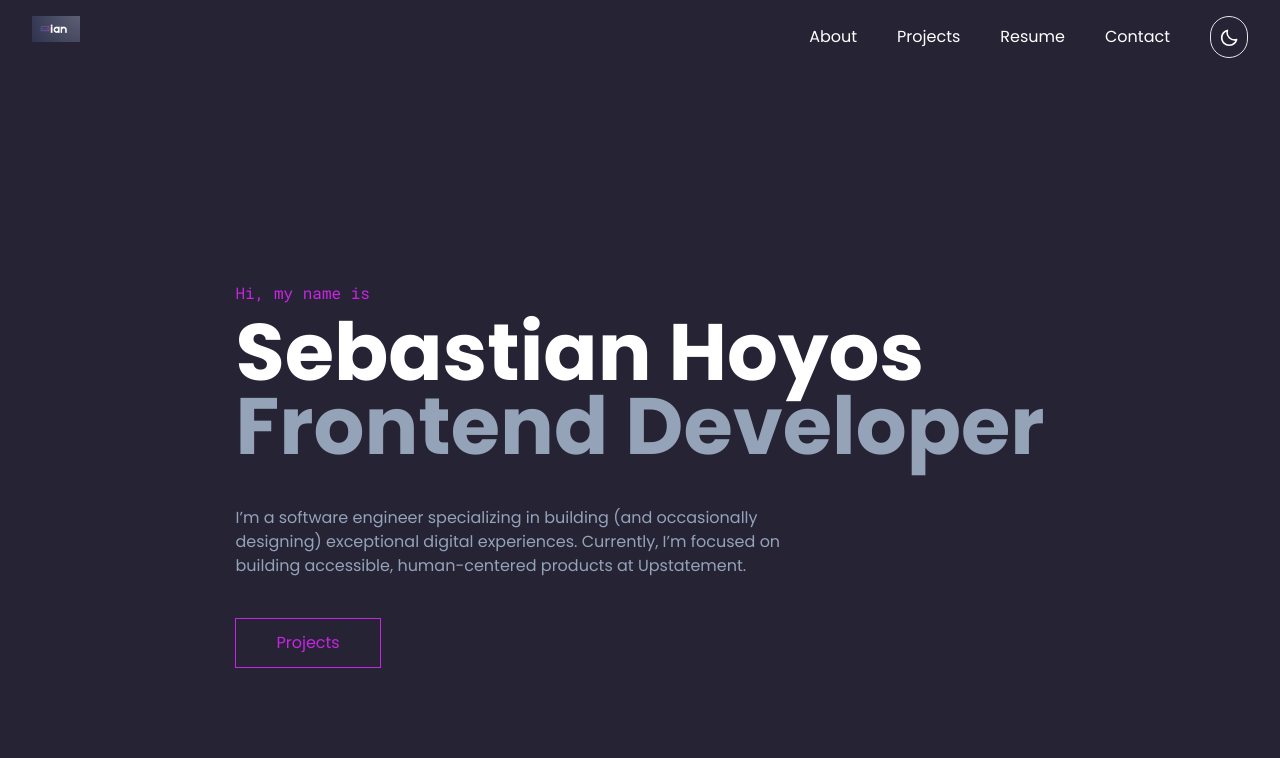
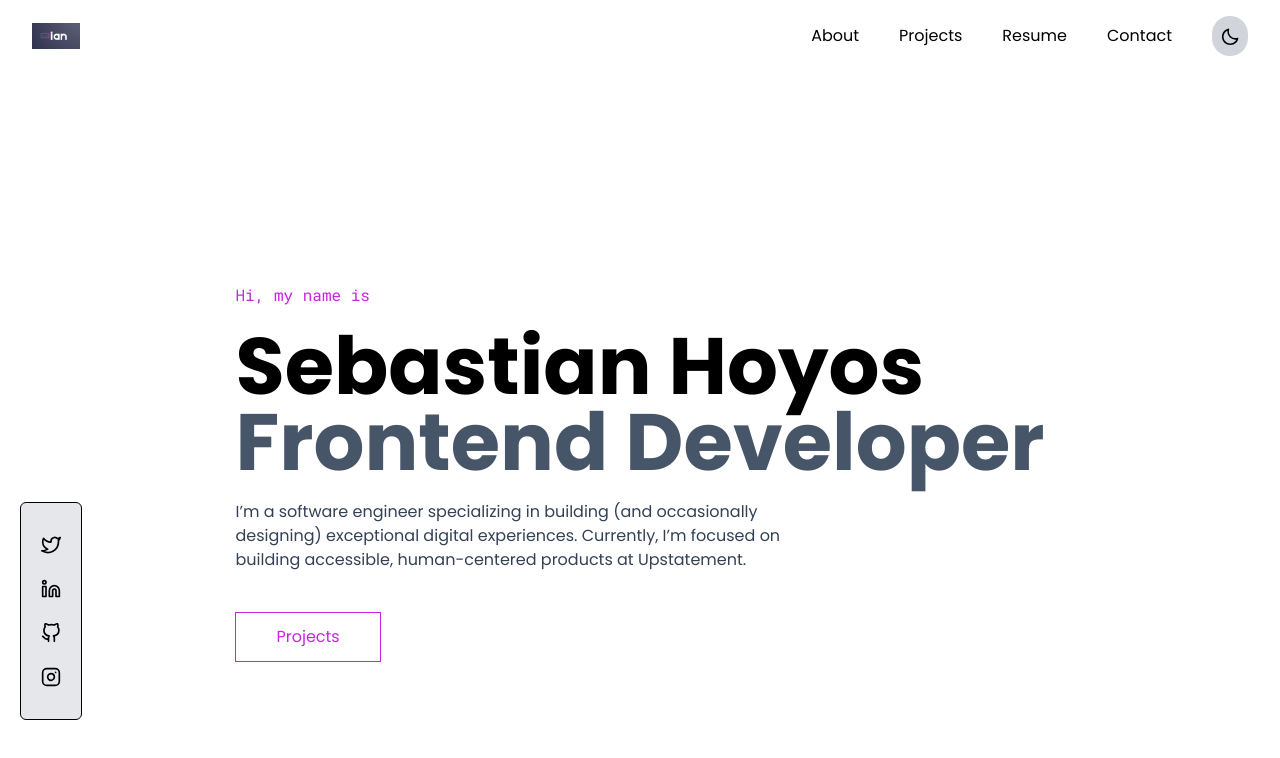
Before and after one commit to tamerlantian/portfolio, a React (Vite) app: page / in a window 1280 px wide. Both pictures are taken after a click on the button 1229 px from the left and 37 px from the top of the page. Shown: the top 758 px of the page. Built offline with nearby package versions, Linux system fonts and the light colour scheme.

Commit message:
dark theme for hero and main

```diff
--- a/index.html
+++ b/index.html
@@ -12,7 +12,7 @@
   <title>ian</title>
 </head>
 
-<body>
+<body className="dark">
   <div id="root"></div>
   <script type="module" src="/src/main.jsx"></script>
 </body>
--- a/src/App.css
+++ b/src/App.css
@@ -3,7 +3,7 @@
 }
 
 .hero-header {
-  font-size: clamp(40px, 8vw, 80px)
+  font-size: clamp(32px, 8vw, 80px)
 }
 
 .rightbar {
--- a/src/App.jsx
+++ b/src/App.jsx
@@ -1,16 +1,28 @@
-import React from "react";
+import React, { useEffect } from "react";
 import "./App.css";
 import Navbar from "./components/Navbar";
 import Hero from "./components/Hero";
+import SocialBar from "./components/SocialBar";
 import { useStateContext } from "./context/ContextProvider";
 
 const App = () => {
-  const { open } = useStateContext();
+  const { open, toggleTheme } = useStateContext();
+
+  useEffect(() => {
+    if (toggleTheme) {
+      document.documentElement.classList.add("dark");
+    } else {
+      document.documentElement.classList.remove("dark");
+    }
+  });
 
   return (
-    <div className="font-display h-full bg-main">
-      { open && <div className="filter"></div>}
+    <div className="font-display h-full bg-main dark:bg-white">
+      {open && <div className="filter"></div>}
       <Navbar />
+      <aside className="fixed bottom-[10%] left-5 hidden xl:block">
+        <SocialBar />
+      </aside>
       <main className="h-screen">
         <Hero />
       </main>
--- a/src/components/Burguer.jsx
+++ b/src/components/Burguer.jsx
@@ -18,7 +18,7 @@ const Burguer = ({ isMobileValue }) => {
       <button
         id="hamburger"
         onClick={handleClick}
-        className="text-2xl md:hidden text-font"
+        className="text-2xl md:hidden text-font bg-slate-700 dark:text-black dark:bg-gray-300 rounded-full p-1"
       >
         <RxTextAlignJustify />
       </button>
--- /dev/null
+++ b/src/components/ButtonTheme.jsx
@@ -0,0 +1,27 @@
+import React from "react";
+import { BiMoon } from "react-icons/bi";
+import { BsSun } from "react-icons/bs";
+import { useStateContext } from "../context/ContextProvider";
+
+const ButtonTheme = ({ mobile }) => {
+  const { toggleTheme, handleToggleTheme } = useStateContext();
+
+  // this style switches the button when user is on a mobile device
+  const style = `rounded-full bg-slate-700 ${
+    mobile ? "w-11/12 mt-5 p-4" : "p-2 ml-10"
+  } dark:bg-gray-300`;
+
+  return (
+    <button onClick={handleToggleTheme} className={style}>
+      {toggleTheme ? (
+        <BiMoon className="inline text-xl dark:text-black" />
+      ) : (
+        <BsSun className="inline text-xl dark:text-black" />
+      )}
+
+      {mobile && <span className="dark:text-black ml-3">Change to light theme</span>}
+    </button>
+  );
+};
+
+export default ButtonTheme;
--- a/src/components/Hero.jsx
+++ b/src/components/Hero.jsx
@@ -5,26 +5,26 @@ const Hero = () => {
     <div className="container flex justify-center items-center flex-col h-full">
       <div>
         <div className="delay-100">
-        <span className="text-font font-alt">Hi, my name is</span>
+        <span className="text-font font-alt dark:text-darkFont">Hi, my name is</span>
         </div>
         <div className="delay-200">
-          <h2 className="text-white font-bold mt-8 hero-header leading-7">
+          <h2 className="text-white font-bold mt-4 md:mt-10 hero-header leading-9 dark:text-black">
             Sebastian Hoyos
           </h2>
         </div>
         <div className="delay-300">
-        <h3 className="text-slate-400 font-bold hero-header">
+        <h3 className="text-slate-400 font-bold hero-header leading-9 mt-2 sm:mt-10 dark:text-slate-600">
           Frontend Developer
         </h3>
         </div>
         <div className="delay-400">
-          <p className="text-slate-400 mt-5 max-w-xl">
+          <p className="text-slate-400 mt-5 md:mt-10 max-w-xl dark:text-slate-700">
             I’m a software engineer specializing in building (and occasionally
             designing) exceptional digital experiences. Currently, I’m focused on
             building accessible, human-centered products at Upstatement.
           </p>
         </div>
-        <button className="border border-font py-3 px-10 mt-10 text-font hover:rounded-md hover:bg-font hover:text-white hover:-translate-y-3 hover:ease-in-out hover:duration-300 ease-in-out duration-300">
+        <button className="border border-font py-3 px-10 mt-10 text-font hover:rounded-md hover:bg-font hover:text-white hover:-translate-y-3 hover:ease-in-out hover:duration-300 ease-in-out duration-300 dark:border-darkFont">
           Projects
         </button>
       </div>
--- a/src/components/Navbar.jsx
+++ b/src/components/Navbar.jsx
@@ -29,7 +29,7 @@ const Navbar = () => {
   }, [screenSize]);
 
   return (
-    <nav className="flex justify-between py-4 px-8">
+    <nav className="flex justify-between items-center py-4 px-8">
       <div>
         <img className="w-12" src={logo} alt="" />
       </div>
--- a/src/components/RightNav.jsx
+++ b/src/components/RightNav.jsx
@@ -1,6 +1,6 @@
 import React, { useEffect, useRef } from "react";
-import { BiMoon } from "react-icons/bi";
-import { IoMdClose } from "react-icons/io";
+
+import ButtonTheme from "./ButtonTheme";
 
 const RightNav = ({ onClose, open, isMobileValue }) => {
   const rightBar = useRef();
@@ -25,32 +25,27 @@ const RightNav = ({ onClose, open, isMobileValue }) => {
   }, []);
 
   // style for opening and closing sidenav
-  const mobile = `bg-modal text-white z-10 w-72 rounded-xl fixed top-4 right-4 pt-2 pb-5 shadow-xl rightbar ${
+  const mobile = `bg-modal text-slate-200 z-10 w-72 rounded-xl fixed top-4 right-4 pt-2 pb-5 shadow-xl rightbar dark:text-black dark:bg-white ${
     open ? "block" : "hidden"
   }`;
   // style for turning sidenav display flex
-  const desktop = `flex items-center text-white`;
+  const desktop = `flex items-center text-white dark:text-black`;
   // styles for links with proper positioning
-  const linkClass = `${isMobileValue ? "pl-5 pt-5" : "pl-10"}`;
+  const linkClass = `hover:text-font ${isMobileValue ? "pl-5 pt-5" : "pl-10"}`;
 
   return (
     <ul ref={rightBar} className={isMobileValue ? mobile : desktop}>
-      <li className={linkClass}>About</li>
-      <li className={linkClass}>Projects</li>
-      <li className={linkClass}>Resume</li>
-      <li className={linkClass}>Contact</li>
+      <li className={linkClass}><a href="">About</a></li>
+      <li className={linkClass}><a href="">Projects</a></li>
+      <li className={linkClass}><a href="">Resume</a></li>
+      <li className={linkClass}><a href="">Contact</a></li>
       {isMobileValue ? (
-        <li className="rounded-full w-11/12 m-auto mt-5 p-4 bg-main">
-          <button>
-            <BiMoon className="inline text-xl mr-3" />
-            <span>Change to light theme</span>
-          </button>
+        <li className="text-center">
+          <ButtonTheme mobile />
         </li>
       ) : (
         <li>
-          <button className="border rounded-full p-2 ml-10">
-            <BiMoon className="inline text-xl " />
-          </button>
+          <ButtonTheme />
         </li>
       )}
     </ul>
--- /dev/null
+++ b/src/components/SocialBar.jsx
@@ -0,0 +1,32 @@
+import React from "react";
+import { FiTwitter, FiGithub, FiLinkedin, FiInstagram } from "react-icons/fi";
+
+const SocialBar = () => {
+  const style = "mb-6";
+  return (
+    <ul className="text-white bg-slate-700 dark:text-black dark:bg-gray-200 border dark:border-black px-5 py-8 rounded-md">
+      <li className={style}>
+        <a className="hover:text-font" href="">
+          <FiTwitter className="text-xl" />
+        </a>
+      </li>
+      <li className={style}>
+        <a className="hover:text-font" href="">
+          <FiLinkedin className="text-xl" />
+        </a>
+      </li>
+      <li className={style}>
+        <a className="hover:text-font" href="">
+          <FiGithub className="text-xl" />
+        </a>
+      </li>
+      <li>
+        <a className="hover:text-font" href="">
+          <FiInstagram className="text-xl" />
+        </a>
+      </li>
+    </ul>
+  );
+};
+
+export default SocialBar;
--- a/src/context/ContextProvider.jsx
+++ b/src/context/ContextProvider.jsx
@@ -7,6 +7,11 @@ export const ContextProvider = ({ children }) => {
   const [open, setOpen] = useState(false);
   const [screenSize, setScreenSize] = useState(undefined);
   const [isMobile, setIsMobile] = useState(false);
+  const [toggleTheme, setToggleTheme] = useState(false);
+
+  const handleToggleTheme = () => {
+    setToggleTheme(!toggleTheme);
+  }
 
   return (
     <StateContext.Provider
@@ -18,7 +23,9 @@ export const ContextProvider = ({ children }) => {
         screenSize,
         setScreenSize,
         isMobile,
-        setIsMobile
+        setIsMobile,
+        toggleTheme,
+        handleToggleTheme
       }}
     >
       {children}
--- a/tailwind.config.cjs
+++ b/tailwind.config.cjs
@@ -1,6 +1,7 @@
 /** @type {import('tailwindcss').Config} */
 module.exports = {
   content: ["./index.html", "./src/**/*.{js,ts,jsx,tsx}"],
+  darkMode: "class",
   theme: {
     fontFamily: {
       display: ["Poppins", "sans-serif"],
@@ -10,6 +11,7 @@ module.exports = {
       colors: {
         main: "rgba(38,35,53,255)",
         font: "rgba(199,37,225,255)",
+        darkFont: "rgba(199,37,225,255)",
         modal: "rgba(24,23,34,255)",
       },
     },
```
